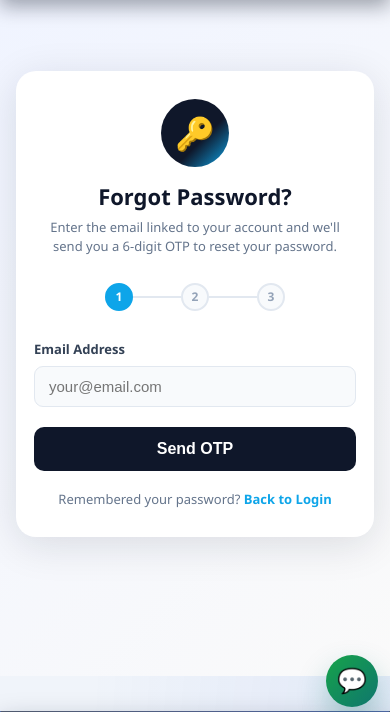
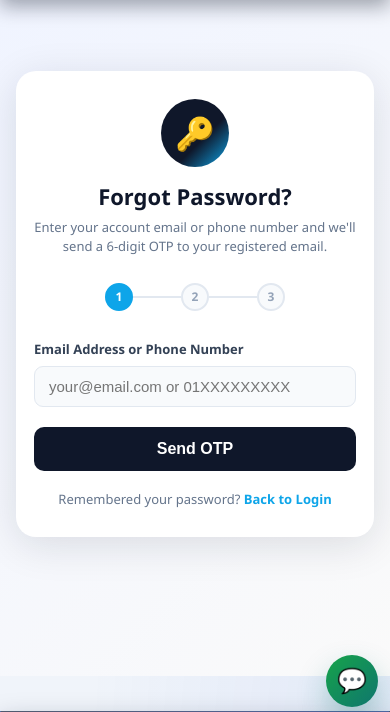
Before and after one commit to mrkk1122/accountsbazar.com, a PHP site: page /forgot-password.php in a window 390 px wide. Shown: the part 51-763 px from the top of the page. Run offline with PHP 8.4, Linux system fonts and the light colour scheme; data comes from the database, SQL or seed files in the repository; tables that the repository leaves empty hold one stand-in row (values such as "Sample post").

Commit message:
Fix forgot password OTP for phone users and improve delivery feedback

```diff
--- a/forgot-password.php
+++ b/forgot-password.php
@@ -40,31 +40,83 @@ $step    = (string) ($_SESSION['fp_step'] ?? 'email');
 $error   = '';
 $success = '';
 
+function normalizePhoneNumber($value) {
+    return preg_replace('/\D+/', '', (string) $value);
+}
+
+function maskEmailAddress($email) {
+    $email = (string) $email;
+    $atPos = strpos($email, '@');
+    if ($atPos === false) {
+        return $email;
+    }
+
+    $local = substr($email, 0, $atPos);
+    $domain = substr($email, $atPos + 1);
+
+    if (strlen($local) <= 2) {
+        $maskedLocal = substr($local, 0, 1) . str_repeat('*', max(strlen($local) - 1, 1));
+    } else {
+        $maskedLocal = substr($local, 0, 2) . str_repeat('*', max(strlen($local) - 2, 2));
+    }
+
+    return $maskedLocal . '@' . $domain;
+}
+
 // ── STEP 1: Receive email, send OTP ──────────────────────────────────────────
 if ($_SERVER['REQUEST_METHOD'] === 'POST' && isset($_POST['fp_action']) && $_POST['fp_action'] === 'send_otp') {
-    $email = strtolower(trim((string) ($_POST['fp_email'] ?? '')));
+    $identity = trim((string) ($_POST['fp_email'] ?? ''));
+    $email = '';
+    $phoneDigits = '';
+    $isEmailInput = false;
 
-    if (!filter_var($email, FILTER_VALIDATE_EMAIL)) {
-        $error = 'Please enter a valid email address.';
+    if (filter_var($identity, FILTER_VALIDATE_EMAIL)) {
+        $isEmailInput = true;
+        $email = strtolower($identity);
     } else {
+        $phoneDigits = normalizePhoneNumber($identity);
+        if (strlen($phoneDigits) < 8 || strlen($phoneDigits) > 15) {
+            $error = 'Enter a valid email address or phone number.';
+        }
+    }
+
+    if ($error === '') {
         try {
             $db   = new Database();
             $conn = $db->getConnection();
 
             // Check user exists
-            $userStmt = $conn->prepare('SELECT id, email, is_active FROM users WHERE email = ? LIMIT 1');
+            if ($isEmailInput) {
+                $userStmt = $conn->prepare('SELECT id, email, is_active, phone FROM users WHERE email = ? LIMIT 1');
+            } else {
+                $userStmt = $conn->prepare(
+                    'SELECT id, email, is_active, phone FROM users
+                     WHERE REPLACE(REPLACE(REPLACE(REPLACE(REPLACE(phone, " ", ""), "-", ""), "+", ""), "(", ""), ")", "") = ?
+                     LIMIT 1'
+                );
+            }
             if (!$userStmt) {
                 throw new RuntimeException('DB prepare failed (find user): ' . $conn->error);
             }
+            if ($isEmailInput) {
                 $userStmt->bind_param('s', $email);
+            } else {
+                $userStmt->bind_param('s', $phoneDigits);
+            }
             $userStmt->execute();
             $userRow = $userStmt->get_result()->fetch_assoc();
             $userStmt->close();
 
             if (!$userRow) {
-                $error = 'No account found with that email address.';
+                $error = $isEmailInput
+                    ? 'No account found with that email address.'
+                    : 'No account found with that phone number.';
             } elseif ((int) ($userRow['is_active'] ?? 1) === 0) {
                 $error = 'This account is inactive. Please contact support.';
+            } else {
+                $email = strtolower(trim((string) ($userRow['email'] ?? '')));
+                if (!filter_var($email, FILTER_VALIDATE_EMAIL)) {
+                    $error = 'Your account email is invalid. Please contact support.';
                 } else {
                     // Ensure password_resets table exists before querying it
                     $conn->query(
@@ -178,7 +230,8 @@ if ($_SERVER['REQUEST_METHOD'] === 'POST' && isset($_POST['fp_action']) && $_POS
                             $_SESSION['fp_email']  = $email;
                             $_SESSION['fp_otp_ok'] = false;
                             $step    = 'otp';
-                        $success = 'OTP sent to ' . htmlspecialchars($email) . '. Check your inbox (and spam folder).';
+                            $success = 'OTP sent to ' . htmlspecialchars(maskEmailAddress($email), ENT_QUOTES, 'UTF-8') . '. Check your inbox (and spam folder).';
+                        }
                     }
                 }
             }
@@ -554,7 +607,7 @@ require_once 'products/includes/seo.php';
                     <div class="fp-icon fp-icon-email">🔑</div>
                 </div>
                 <h1 class="fp-title">Forgot Password?</h1>
-                <p class="fp-subtitle">Enter the email linked to your account and we'll send you a 6-digit OTP to reset your password.</p>
+                <p class="fp-subtitle">Enter your account email or phone number and we'll send a 6-digit OTP to your registered email.</p>
             <?php elseif ($step === 'otp'): ?>
                 <div class="fp-header">
                     <div class="fp-icon fp-icon-otp">📨</div>
@@ -591,14 +644,14 @@ require_once 'products/includes/seo.php';
                 <form class="fp-form" method="POST" action="forgot-password.php">
                     <input type="hidden" name="fp_action" value="send_otp">
                     <div class="fp-row">
-                        <label for="fp-email">Email Address</label>
+                        <label for="fp-email">Email Address or Phone Number</label>
                         <input
                             id="fp-email"
-                            type="email"
+                            type="text"
                             name="fp_email"
                             required
-                            autocomplete="email"
-                            placeholder="your@email.com"
+                            autocomplete="username"
+                            placeholder="your@email.com or 01XXXXXXXXX"
                             value="<?php echo htmlspecialchars((string)($_POST['fp_email'] ?? '')); ?>"
                         >
                     </div>
```
Lines whose indentation alone changed are shown as unchanged.
